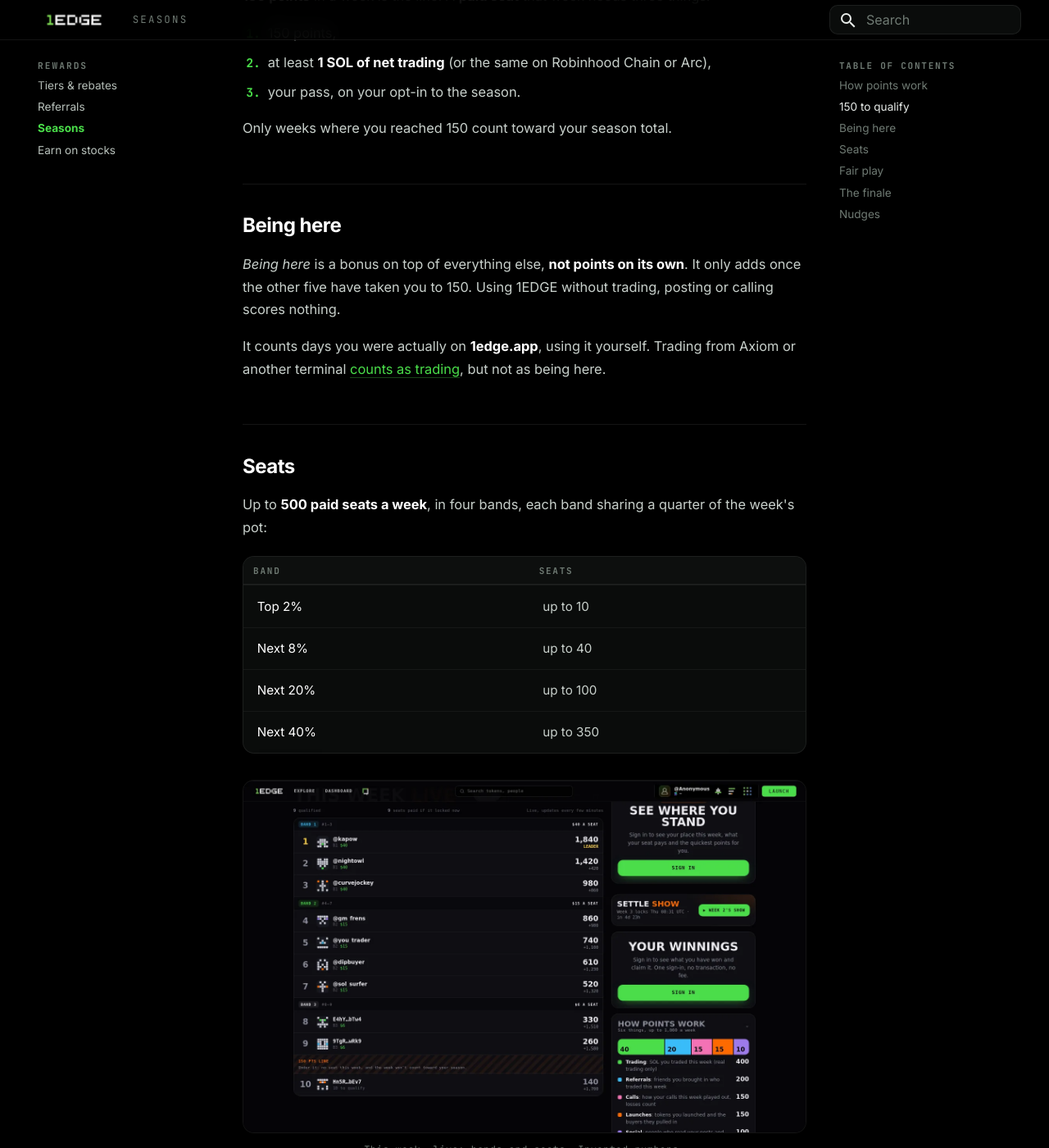
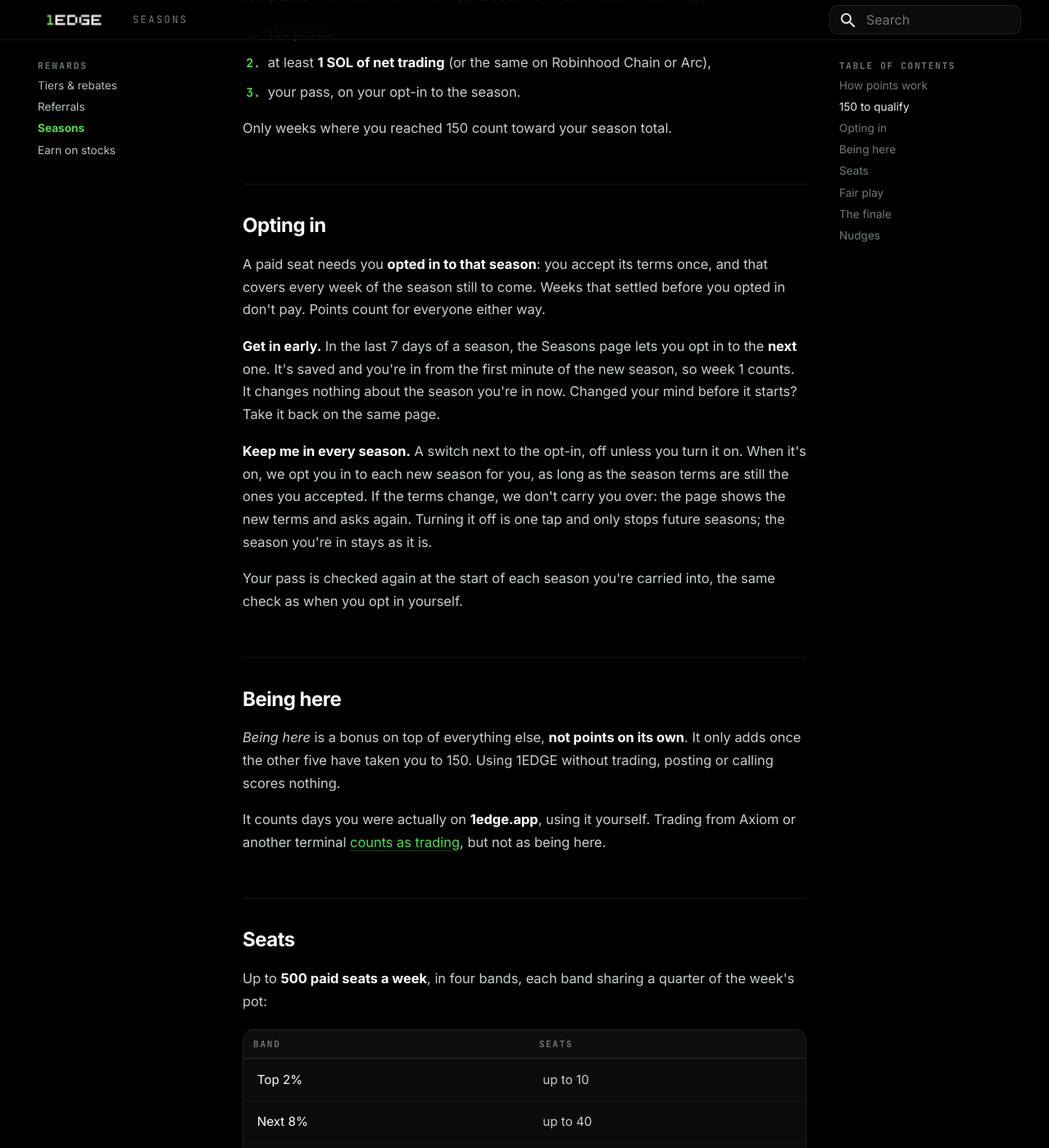
Before and after one commit to Tedz-1edge/1edge-docs, an MkDocs documentation site: the page built from docs/rewards/seasons.md, in a window 1280 px wide and 1400 px high, scrolled down 1622 px. Shown: the whole window at 82% size. Built offline with MkDocs 1.6.1 and Material for MkDocs 9.7.7, drawn with Linux system fonts in a browser that asks for light colours; some of the changed text lies outside the part shown.

Commit message:
SEASONEARLY docs: Opting in (early opt-in to the next season, Keep me in every season, off by default, terms change asks again) + what-we-track row
Co-Authored-By: Claude Opus 5.5 <noreply@anthropic.com>

```diff
--- a/docs/rewards/seasons.md
+++ b/docs/rewards/seasons.md
@@ -35,6 +35,16 @@ Each one tops out at what the busiest 5% did that week, and **the first steps co
 
 Only weeks where you reached 150 count toward your season total.
 
+## Opting in
+
+A paid seat needs you **opted in to that season**: you accept its terms once, and that covers every week of the season still to come. Weeks that settled before you opted in don't pay. Points count for everyone either way.
+
+**Get in early.** In the last 7 days of a season, the Seasons page lets you opt in to the **next** one. It's saved and you're in from the first minute of the new season, so week 1 counts. It changes nothing about the season you're in now. Changed your mind before it starts? Take it back on the same page.
+
+**Keep me in every season.** A switch next to the opt-in, off unless you turn it on. When it's on, we opt you in to each new season for you, as long as the season terms are still the ones you accepted. If the terms change, we don't carry you over: the page shows the new terms and asks again. Turning it off is one tap and only stops future seasons; the season you're in stays as it is.
+
+Your pass is checked again at the start of each season you're carried into, the same check as when you opt in yourself.
+
 ## Being here
 
 *Being here* is a bonus on top of everything else, **not points on its own**. It only adds once the other five have taken you to 150. Using 1EDGE without trading, posting or calling scores nothing.
@@ -54,7 +64,7 @@ Up to **500 paid seats a week**, in four bands, each band sharing a quarter of t
 
 <figure class="ed-shot"><picture><source media="(max-width: 600px)" srcset="../../assets/shots/seasons-board-390.webp"><img src="../../assets/shots/seasons-board-1440.webp" alt="This week, live: bands and seats. Invented numbers." loading="lazy"></picture><figcaption>This week, live: bands and seats. Invented numbers.</figcaption></figure>
 
-You need to opt in to take a seat: most qualifiers so far had not, and took nothing. An empty seat rolls back.
+You need to [opt in](#opting-in) to take a seat: most qualifiers so far had not, and took nothing. An empty seat rolls back.
 
 **Seats are worth a dollar amount, paid in [$1EDGE](../token/index.md)** at the average price over the 7 days before each Friday lock. The weekly pot is set from $1EDGE's market cap. The finale pays double. Nothing here is a promise about any price.
 
```
Also changed, not shown: docs/help/what-we-track.md (+1 -1 lines).
